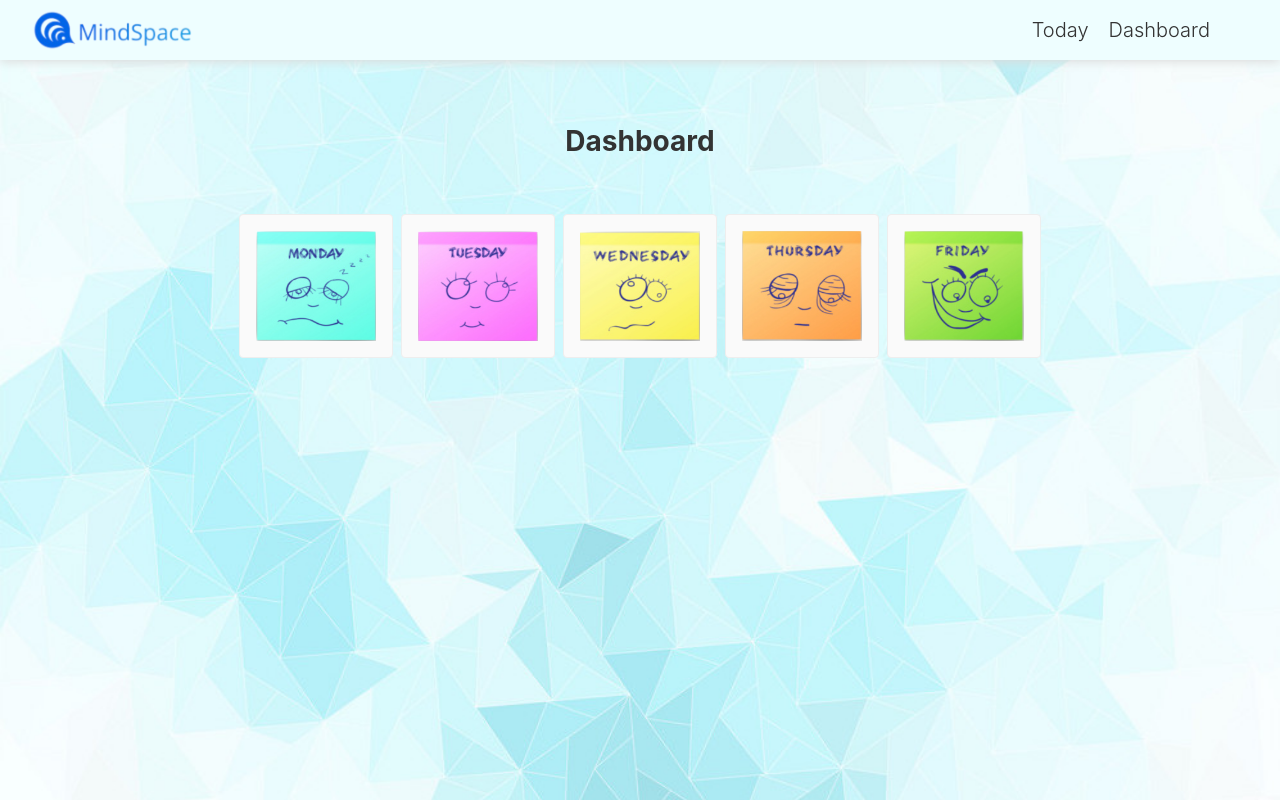
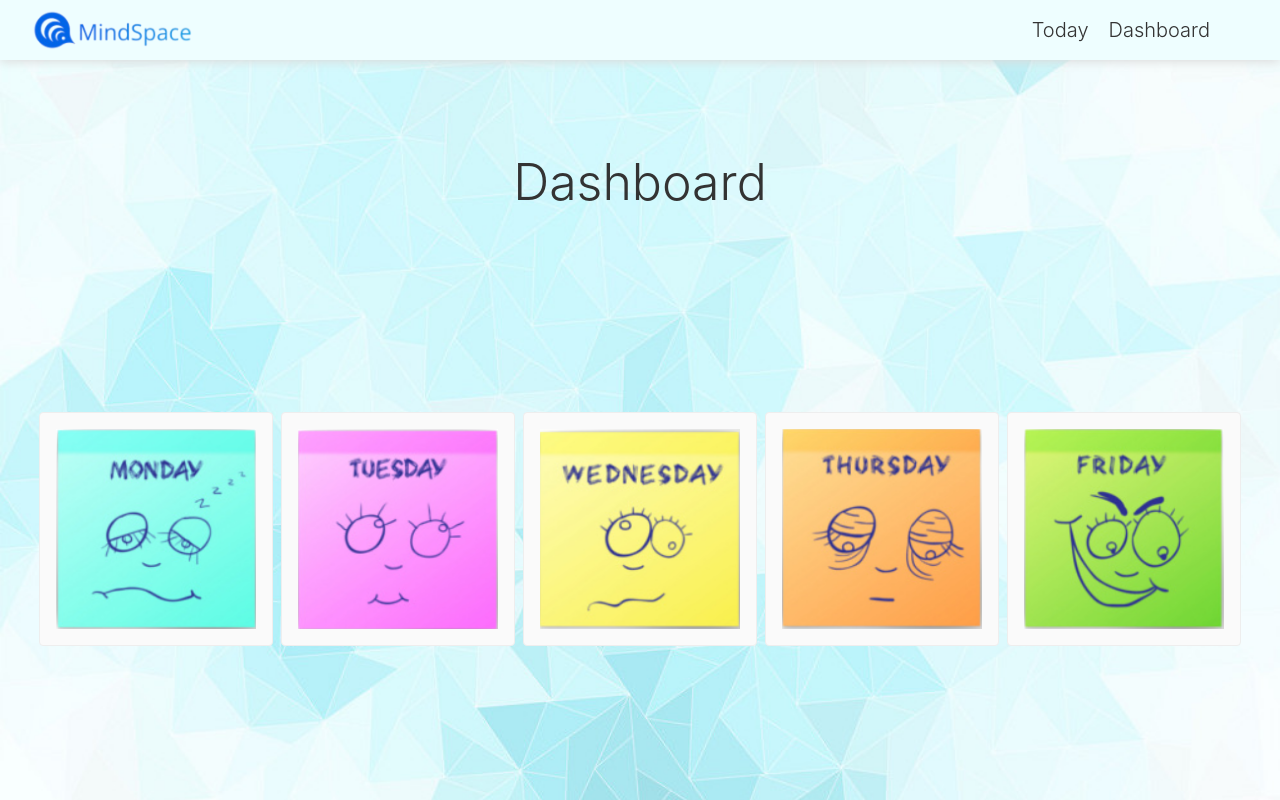
Before and after one commit to marcofortin/mind-space, an Angular app: page /dashboard in a window 1280 px wide. Built offline with nearby package versions, Linux system fonts and the light colour scheme.

Commit message:
Styling fixing

```diff
--- a/src/app/dashboard/dashboard.component.html
+++ b/src/app/dashboard/dashboard.component.html
@@ -1,26 +1,21 @@
-<div class="content" role="main">
-<div></div>
-<h1 class="greeting" style="margin-bottom: 40px;margin-top: 40px;">Dashboard</h1>
+<div class="greeting">Dashboard</div>
 <div class="card-container">
   <a class="card" target="_blank" rel="noopener">
-        <img height="110" width="120" src="../../assets/Mon.PNG"/>
+      <img height="200" width="200" src="../../assets/Mon.PNG"/>
   </a>
 
   <a class="card" target="_blank" rel="noopener">
-        <img height="110" width="120" src="../../assets/Tue.PNG"/>
+      <img height="200" width="200" src="../../assets/Tue.PNG"/>
   </a>
 
   <a class="card" target="_blank" rel="noopener">
-        <img height="110" width="120" src="../../assets/Wed.PNG"/>
+      <img height="200" width="200" src="../../assets/Wed.PNG"/>
   </a>
       <a class="card" target="_blank" rel="noopener">
-        <img height="110" width="120" src="../../assets/Thu.PNG"/>
+      <img height="200" width="200" src="../../assets/Thu.PNG"/>
   </a>
       <a class="card" target="_blank" rel="noopener">
-        <img height="110" width="120" src="../../assets/Fri.PNG"/>
+      <img height="200" width="200" src="../../assets/Fri.PNG"/>
   </a>
 
 </div>
-
-
-</div>
--- a/src/app/dashboard/dashboard.component.scss
+++ b/src/app/dashboard/dashboard.component.scss
@@ -1,27 +1,17 @@
   :host {
     font-family: -apple-system, BlinkMacSystemFont, "Segoe UI", Roboto, Helvetica, Arial, sans-serif, "Apple Color Emoji", "Segoe UI Emoji", "Segoe UI Symbol";
     font-size: 14px;
+    font-weight: 300;
+    text-align: center;
     color: #333;
     box-sizing: border-box;
     -webkit-font-smoothing: antialiased;
     -moz-osx-font-smoothing: grayscale;
   }
 
-  h1,
-  h2,
-  h3,
-  h4,
-  h5,
-  h6 {
-    margin: 8px 0;
-  }
-
-  p {
-    margin: 0;
-  }
-
-  .spacer {
-    flex: 1;
+  .greeting {
+    font-size: 50px;
+    margin-top: 100px;
   }
 
   .toolbar {
@@ -73,15 +63,15 @@
     display: flex;
     flex-wrap: wrap;
     justify-content: center;
-    margin-top: 16px;
+    margin-top: 200px;
   }
 
   .card {
     border-radius: 4px;
     border: 1px solid #eee;
     background-color: #fafafa;
-    height: 110px;
-    width: 120px;
+    height: 200px;
+    width: 200px;
     margin: 0 8px 16px;
     padding: 16px;
     display: flex;
--- a/src/app/today/today.component.scss
+++ b/src/app/today/today.component.scss
@@ -30,3 +30,7 @@
     margin-top: 25px;
     padding: 12px 20px;
 }
+
+.descriptionInput:focus{
+    outline: grey auto 1px !important;
+}
```
Lines whose indentation alone changed are shown as unchanged.
